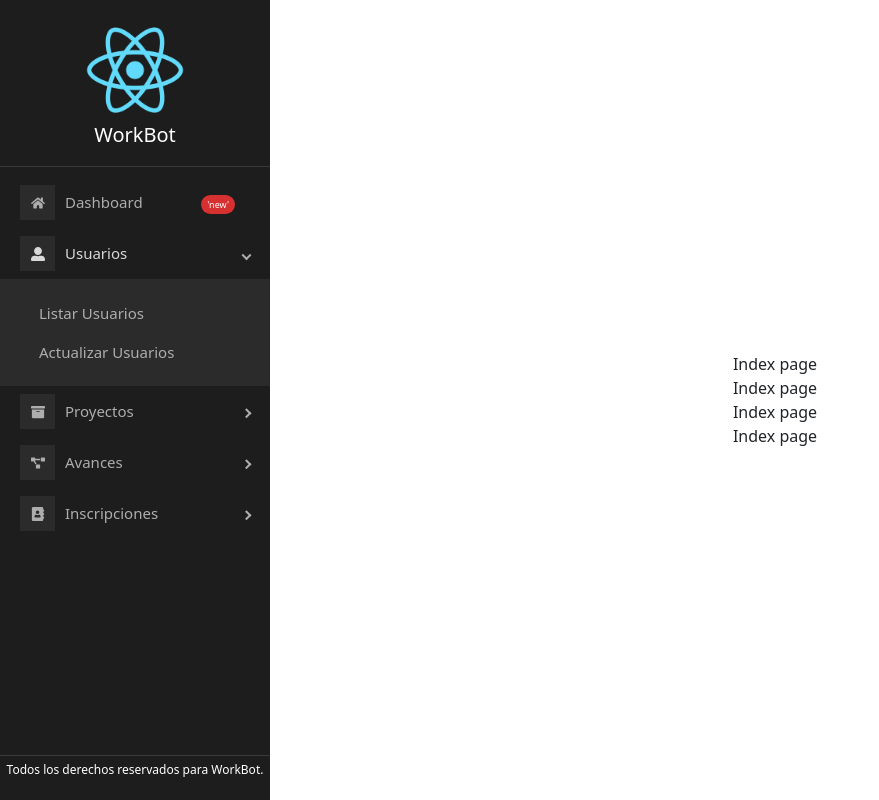
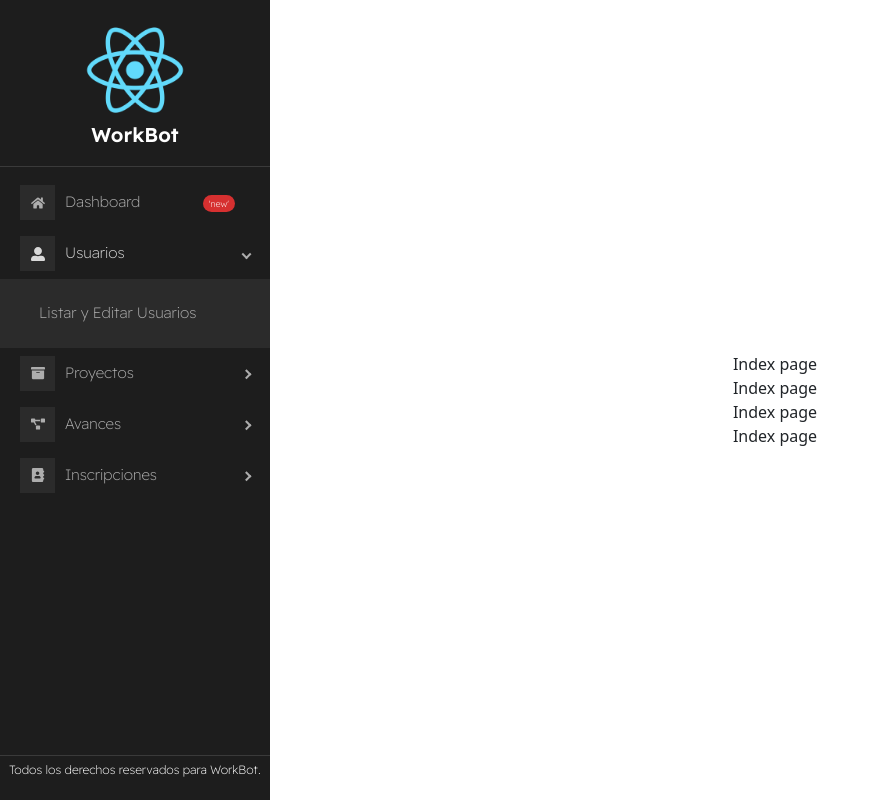
Before and after one commit to JohanFZ/WorkBot, a React (Create React App) app in the folder front/: page / in a window 1280 px wide. Both pictures are taken after a click on the button "Usuarios". Shown: the whole page, without its empty margins (0-879 px from the left). Built offline with nearby package versions, Linux system fonts and the light colour scheme.

Commit message:
Arreglo de edicion de usuarios

```diff
--- a/front/src/components/InputGlobal.jsx
+++ b/front/src/components/InputGlobal.jsx
@@ -1,7 +1,7 @@
 import React from 'react';
 import { Input } from 'reactstrap';
 
-const InputGlobal = ({ label, name, defaultValue, type, required, disabled }) => {
+const InputGlobal = ({ label, name, defaultValue, type, required, readOnly }) => {
   return (
     <label htmlFor={name} className='my-3 input-global'>
       <p className='label'>{label}</p>
@@ -11,7 +11,7 @@ const InputGlobal = ({ label, name, defaultValue, type, required, disabled }) =>
         name={name}
         className='input'
         defaultValue={defaultValue}
-        disabled={disabled}
+        readOnly={readOnly}
       />
     </label>
   )
--- a/front/src/components/Sidebar.jsx
+++ b/front/src/components/Sidebar.jsx
@@ -17,10 +17,9 @@ const Sidebar = () => {
           <MenuItem icon={<FaHome />} suffix={<span className='badge-red'>'new'</span>}>Dashboard</MenuItem>
           <SubMenu title='Usuarios' icon={<FaUserAlt/>}>
             <MenuItem>
-              Listar Usuarios
+              Listar y Editar Usuarios
               <Link to="/usuarios" />
             </MenuItem>
-            <MenuItem>Actualizar Usuarios</MenuItem>
           </SubMenu>
           <SubMenu title='Proyectos' icon={<FaArchive />}>
             <MenuItem>Crear Proyectos</MenuItem>
--- a/front/src/pages/usuarios/Editar.jsx
+++ b/front/src/pages/usuarios/Editar.jsx
@@ -72,7 +72,7 @@ const EditarUsuario = () => {
           name='nombre'
           defaultValue={queryData.User.nombre}
           required={true}
-          // disabled={true}
+          readOnly={true}
         />
         <InputGlobal
           label='Apellido :'
@@ -80,7 +80,7 @@ const EditarUsuario = () => {
           name='apellido'
           defaultValue={queryData.User.apellido}
           required={true}
-          // disabled={true}
+          readOnly={true}
         />
         </div>
         <div>
@@ -90,7 +90,7 @@ const EditarUsuario = () => {
             name='correo'
             defaultValue={queryData.User.correo}
             required={true}
-            // disabled={true}
+            readOnly={true}
           />
           <InputGlobal
             label='Identificación :'
@@ -98,7 +98,7 @@ const EditarUsuario = () => {
             name='identificacion'
             defaultValue={queryData.User.identificacion}
             required={true}
-            // disabled={true}
+            readOnly={true}
           />
         </div>
         <div>
--- a/front/src/styles/globals.css
+++ b/front/src/styles/globals.css
@@ -14,11 +14,14 @@
 
 .sidebar {
   height: 100vh;
+  font-family: 'Readex Pro', sans-serif;
 }
 
 .sidebar-header {
   text-align: center;
   padding: 20px 20px 0 20px;
+  font-family: 'Readex Pro', sans-serif;
+  font-weight: 600;
 }
 
 .sidebar-header img {
```
